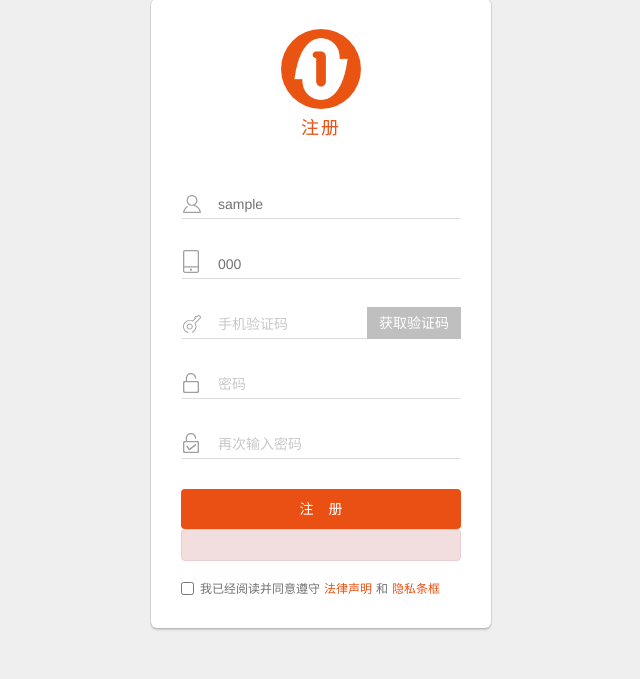
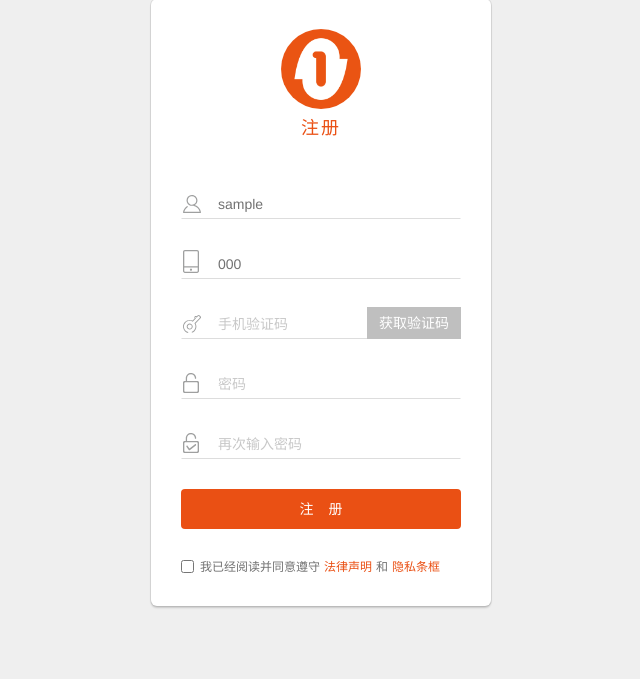
Before and after one commit to jeawy/oauth, a Django app: template appuser/templates/user/regsiter.html in a window 1280 px wide. Shown: the part 121-800 px from the top of the page, without its empty margins (319-959 px from the left). Run offline with Django 3.2, Linux system fonts and the light colour scheme; data comes from the database, SQL or seed files in the repository; tables that the repository leaves empty hold one stand-in row (values such as "Sample post"); the template is opened without the code that fills it: values that come from a table or form of the project are taken from there, most other values are stand-ins (such as "Sample title", 1, 10 or a date in 2020); some libraries are stand-ins or nearby versions.

Commit message:
完成用户要求

```diff
--- a/appuser/templates/user/login.html
+++ b/appuser/templates/user/login.html
@@ -72,7 +72,7 @@
             },
             messages: {
                 username: {
-                    required: "请输入用户名",
+                    required: '请输入用户名',
                     minlength: "用户名必需由两个字母组成"
                 },
                 password: {
--- a/appuser/templates/user/regsiter.html
+++ b/appuser/templates/user/regsiter.html
@@ -34,7 +34,8 @@
     <img src="/static/img/icon/queren.svg" alt="">
     </div>
 
-    {% if pagetype == 'findpassword'%}
+    <div class="relative">
+        {% if pagetype == 'findpassword'%}
     <button type="submit" class="btn btn-block orange-bg">重置密码</button>
     {% else %}
     <button type="submit" class="btn btn-block orange-bg">注<span class="con-none"></span>册</button>
@@ -46,6 +47,7 @@
         <div class="alert alert-danger" role="alert">{{msg}}</div>
         {% endif %}
      {% endif %}
+    </div>
     <div class="rule"><input id="agree" type="checkbox" name="agree" id="">我已经阅读并同意遵守<span>法律声明</span>和<span>隐私条框</span></div>
 
 </form>
@@ -97,7 +99,8 @@ $("#sendcode").click(function(){
 
     result = validatemobile(phone);
     if (result['status'] == false){
-        var txt2=$("<lable class='error'></lable>").text(result['msg']);
+        thisBtn.parents('.relative').find('.error').remove();
+        var txt2=$("<label id='code-error' class='error'></label>").text(result['msg']);
         thisBtn.parents('.relative').append(txt2);
         $('#phone').focus();
     }else{
@@ -140,7 +143,7 @@ $("#sendcode").click(function(){
     /* $(document).ready(function(){
     var toHome = setInterval(function(){
         window.location.href="{% url 'apps:apps' %}"
-    }, 3000);  */
-})
+    }, 3000);
+})*/
 </script>
 {% endblock %}
--- a/static/appuser/js/register.js
+++ b/static/appuser/js/register.js
@@ -135,3 +135,6 @@
 
         });
     });
+$('#phone,#phonecode').blur(function(){
+    $('#code-error').remove();
+})
--- a/static/css/user.css
+++ b/static/css/user.css
@@ -32,13 +32,16 @@ button.btn {
 }
 
 
-label.error {
+label.error,.alert-danger {
     color: #ea5014;
     margin: 0px;
     position: absolute;
     top: 105%;
     left: 0;
     font-size: 14px;
+    padding-left: 20px;
+    background: url(/static/img/icon/jinggao.gif) no-repeat left center;
+    background-size: 14px;
 }
 
 input.error {
@@ -242,3 +245,7 @@ input:-ms-input-placeholder, textarea:-ms-input-placeholder {
    .success-content span{
        color:rgb(114, 114, 114);
    }
+   .alert-danger{
+       border: none;
+       padding: 0 0 0 20px;
+   }
```
Also changed, not shown: static/img/icon/jinggao.gif (added).
